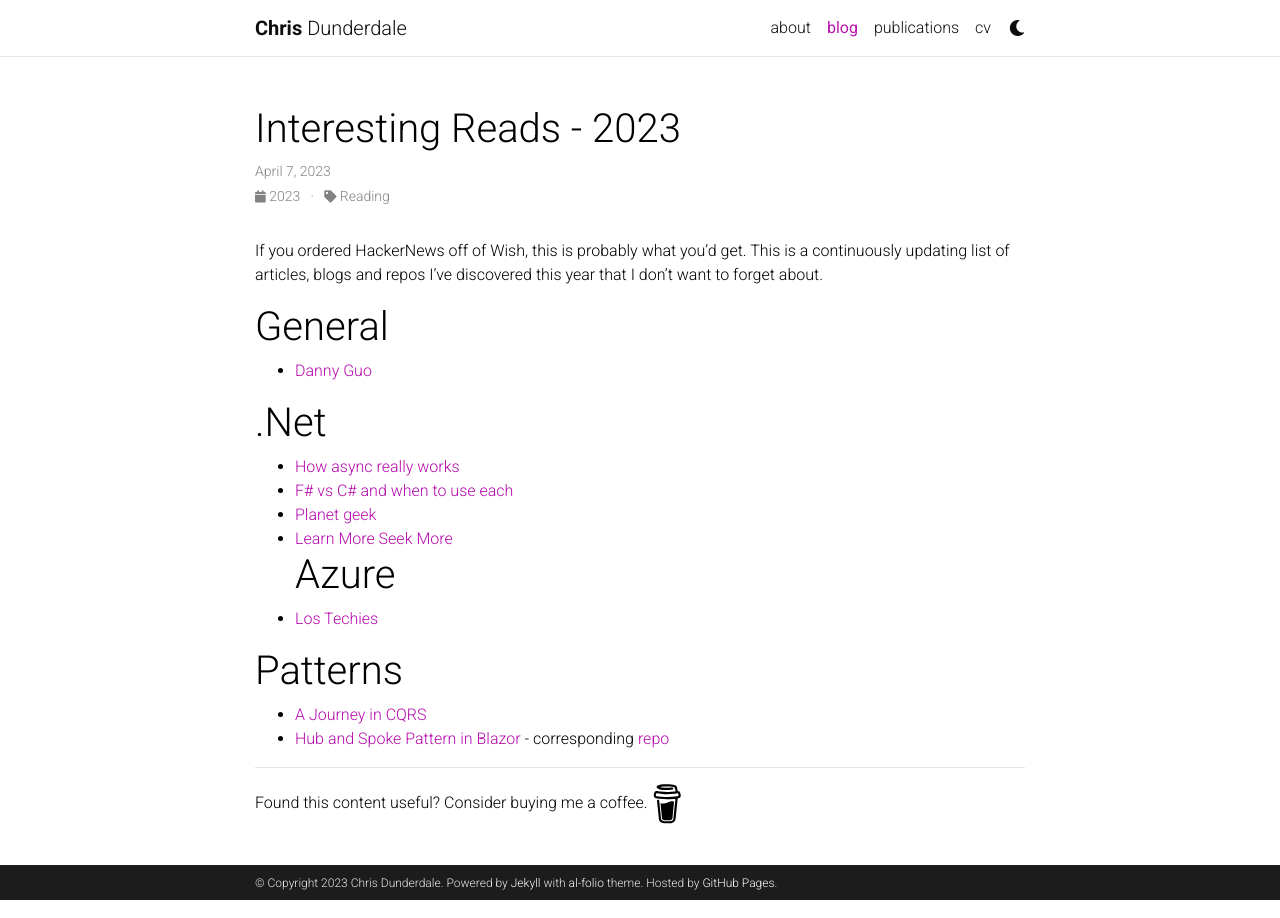
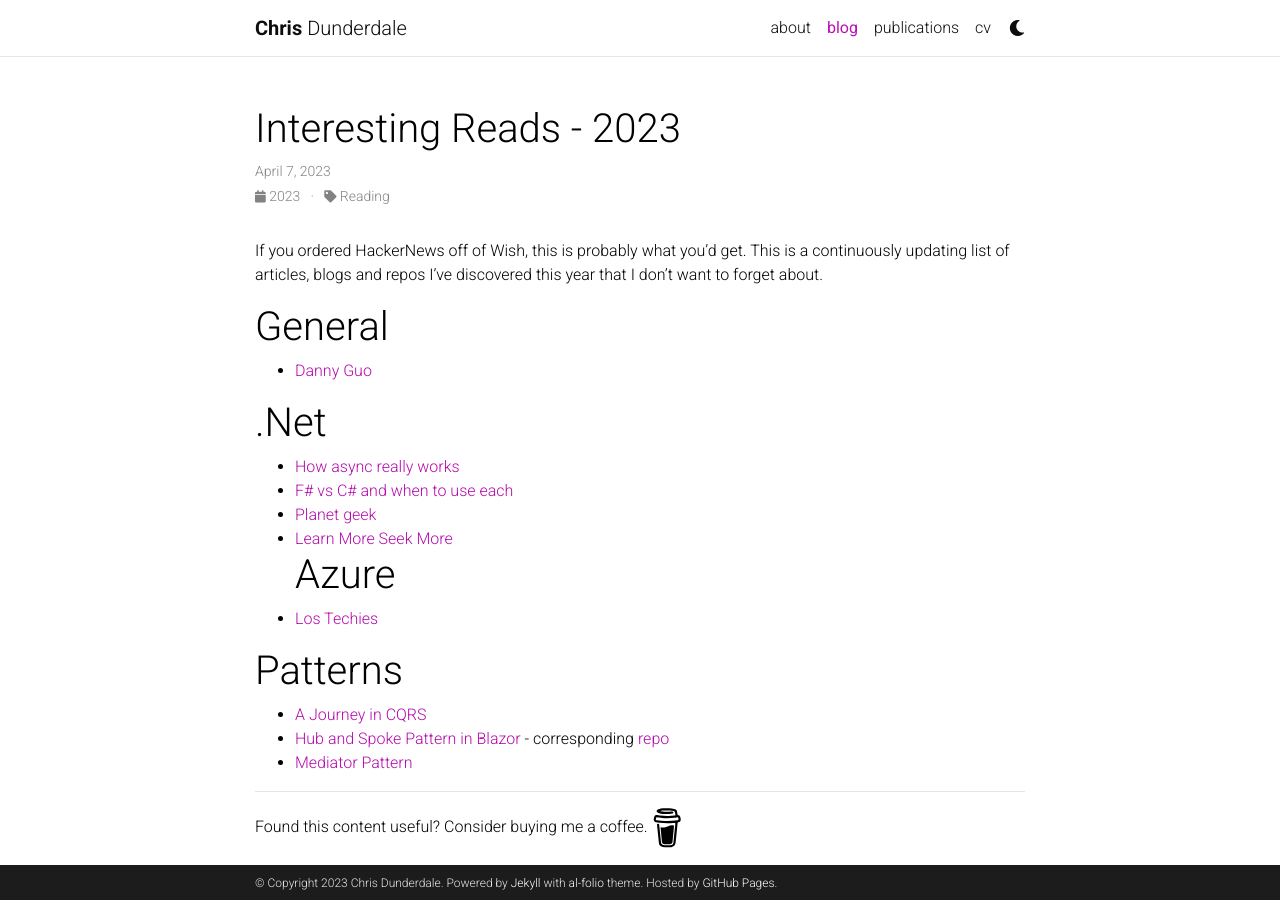
Before and after one commit to thatstatsguy/thatstatsguy.github.io, a Jekyll site: the page built from _posts/2023-04-07-Interesting Reads 2023.md, in a window 1280 px wide. Built offline with Jekyll 4.4.1, drawn with Linux system fonts in a browser that asks for light colours; comment, search, counter and statistics services are not loaded; a style sheet for code colours, icons or effects is not loaded.

Commit message:
Mediator pattern article

```diff
--- a/_posts/2023-04-07-Interesting Reads 2023.md
+++ b/_posts/2023-04-07-Interesting Reads 2023.md
@@ -21,3 +21,4 @@ If you ordered HackerNews off of Wish, this is probably what you'd get. This is
 # Patterns
 - [A Journey in CQRS](https://learn.microsoft.com/en-us/previous-versions/msp-n-p/jj554200(v=pandp.10))
 - [Hub and Spoke Pattern in Blazor](https://www.youtube.com/watch?v=SxfUHLAfC8k) - corresponding [repo](https://github.com/jeffreypalermo/blazormvc)
+- [Mediator Pattern](https://dotnetcoretutorials.com/2019/04/30/the-mediator-pattern-in-net-core-part-1-whats-a-mediator/)
```
